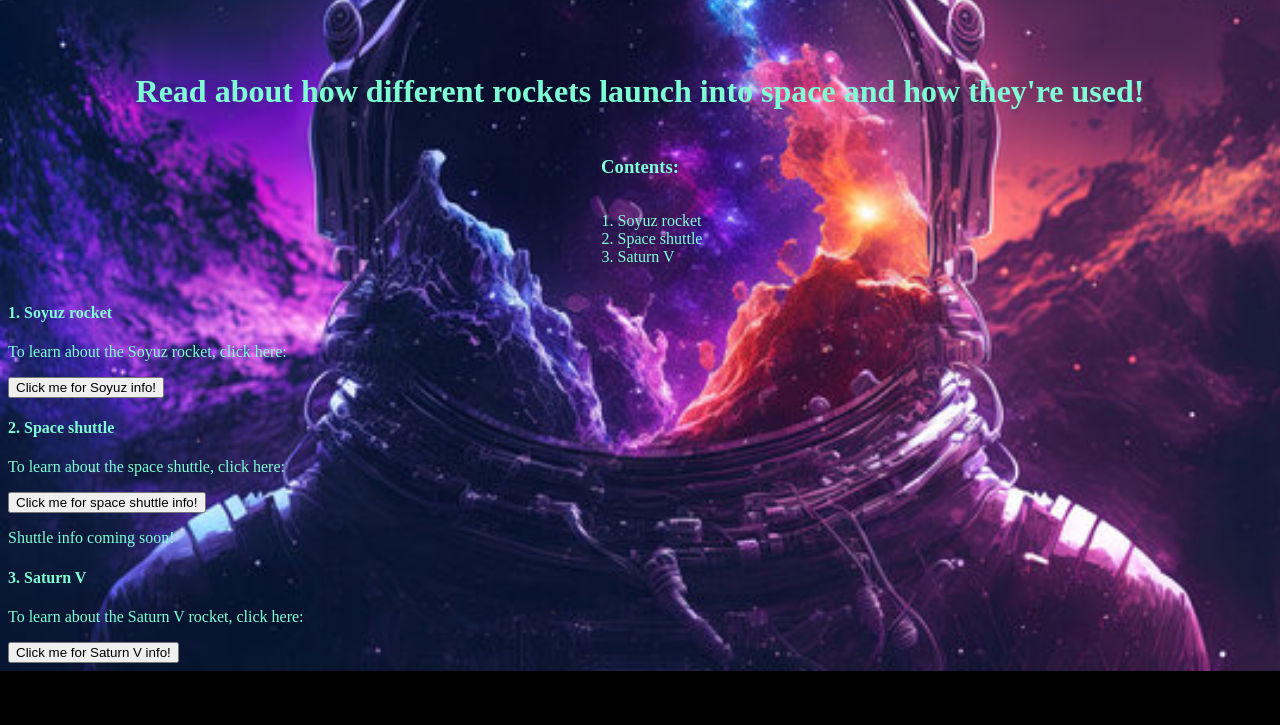
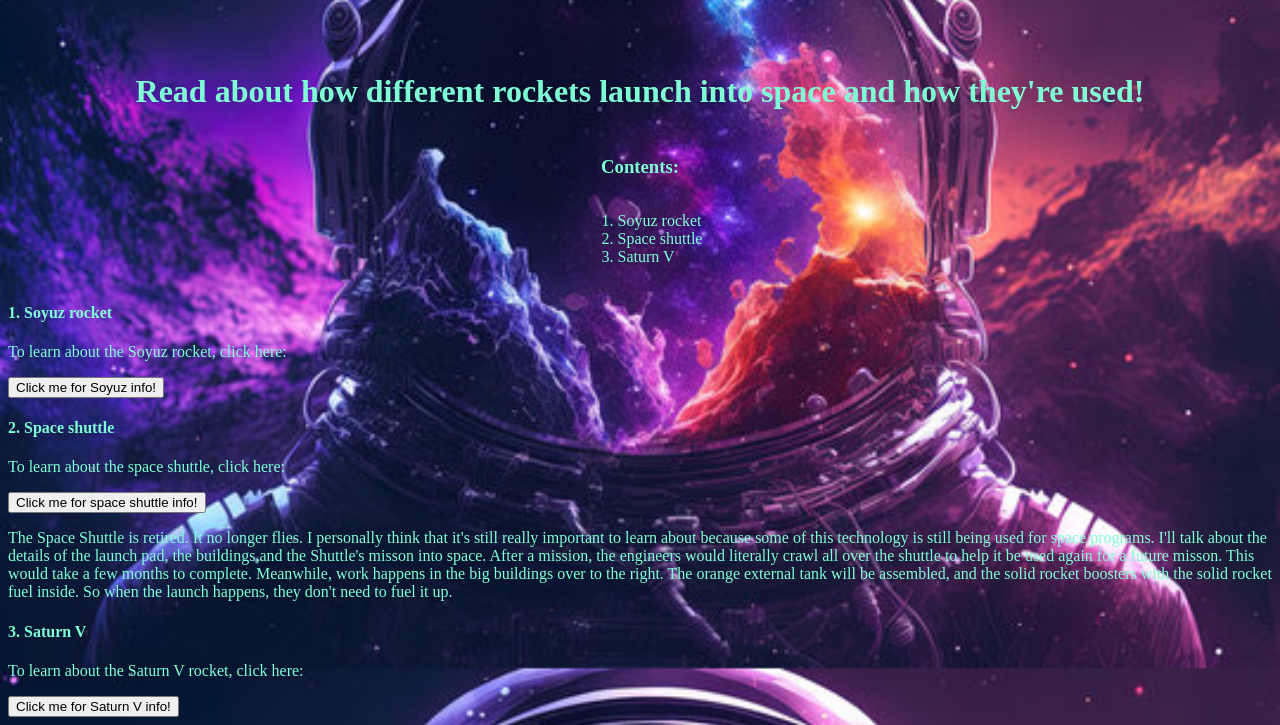
Before and after one commit to bdeutmeyer/peters-space-site, a plain HTML site: page index.html in a window 1280 px wide. Both pictures are taken after a click on the button "Click me for space shuttle info!". Shown: the part 185-910 px from the top of the page. Before the commit the page ends 856 px from the top, so only its background shows below. Drawn offline with Linux system fonts and the light colour scheme.

Commit message:
added a couple of sentences to the shuttle section

```diff
--- a/script.js
+++ b/script.js
@@ -37,13 +37,13 @@ soyuzBtn.addEventListener('click', () => {
 });
 
 shuttleBtn.addEventListener('click', () => {
-    const shuttleInfo = document.createElement('p');
-    shuttleInfo.innerHTML = "Shuttle info coming soon!"
-    shuttleSec.appendChild(shuttleInfo)
-})
+    const shuttleInfo1 = document.createElement('p');
+    shuttleInfo1.innerHTML = "The Space Shuttle is retired. It no longer flies. I personally think that it's still really important to learn about because some of this technology is still being used for space programs. I'll talk about the details of the launch pad, the buildings,and the Shuttle's misson into space. After a mission, the engineers would literally crawl all over the shuttle to help it be used again for a future misson. This would take a few months to complete. Meanwhile, work happens in the big buildings over to the right. The orange external tank will be assembled, and the solid rocket boosters with the solid rocket fuel inside. So when the launch happens, they don't need to fuel it up."
+    shuttleSec.appendChild(shuttleInfo1)
+});
 
 saturnBtn.addEventListener('click', () => {
     const saturnInfo = document.createElement('p');
     saturnInfo.innerHTML = "Saturn V info coming soon!"
     saturnSec.appendChild(saturnInfo)
-})
+});
--- a/style.css
+++ b/style.css
@@ -1,7 +1,7 @@
 body {
     background-image: url('spaceman-background.jpeg');
     background-color: black;
-    background-size: cover;
+    background-size: 100vw;
     color:aquamarine;
     display: relative;
 }
```
